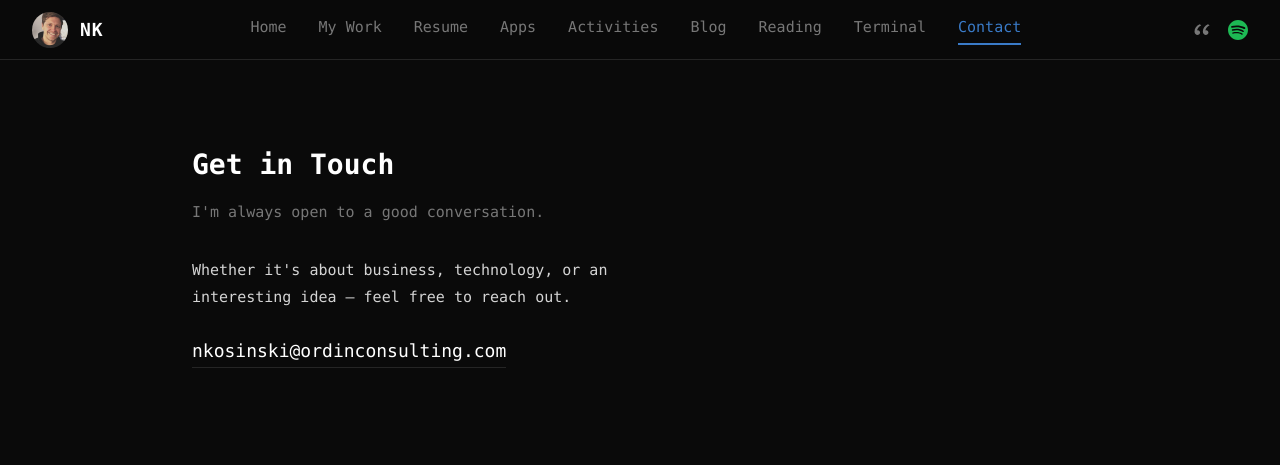
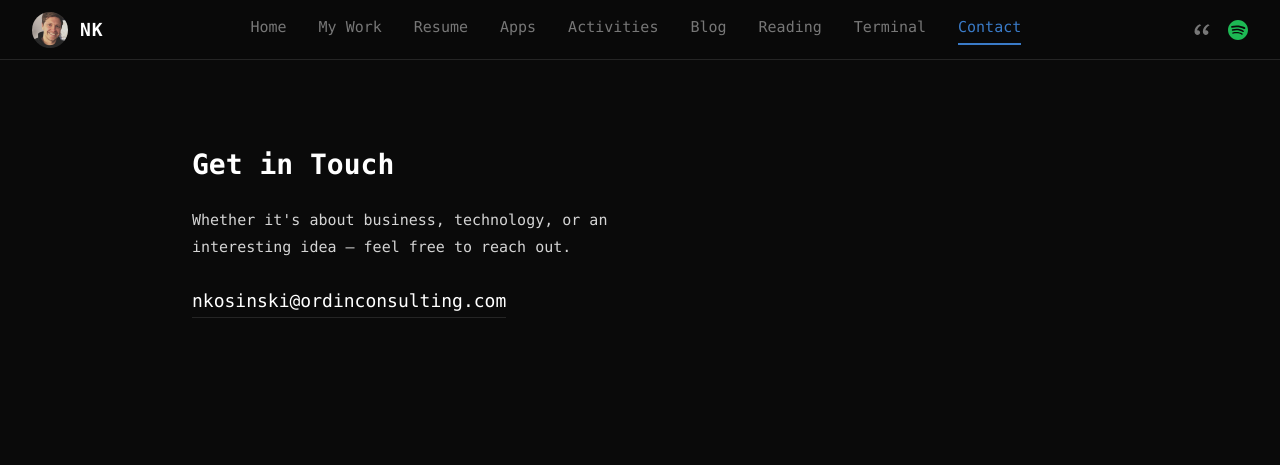
Before and after one commit to nko614/kosinski-website, a Flask app: page /contact in a window 1280 px wide. Shown: the top 465 px of the page. Run offline with Flask 3, Linux system fonts and the light colour scheme; some libraries are stand-ins or nearby versions.

Commit message:
Remove subtitle from contact page

```diff
--- a/templates/contact.html
+++ b/templates/contact.html
@@ -5,7 +5,6 @@
 {% block content %}
 <main>
     <h1 class="page-title">Get in Touch</h1>
-    <p class="page-subtitle" style="margin-bottom: 24px;">I'm always open to a good conversation.</p>
 
     <div class="contact-block">
         <p class="contact-note" style="margin-bottom: 24px;">Whether it's about business, technology, or an interesting idea — feel free to reach out.</p>
```
